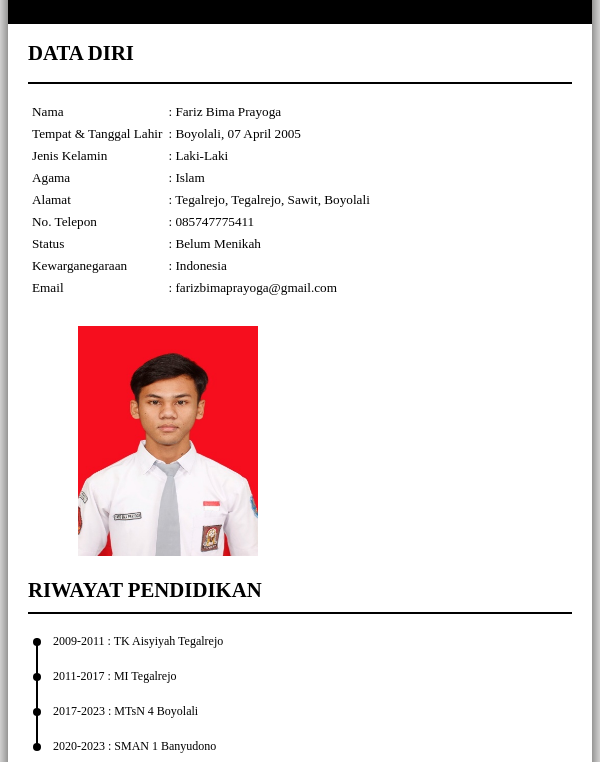
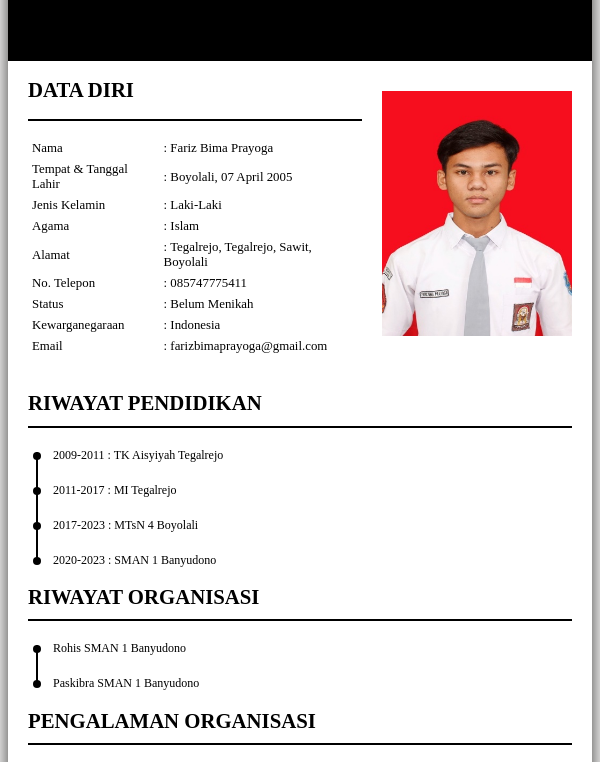
Before and after one commit to TheBims7/Portofolio-Multi-Pages, a plain HTML site: page CV.html in a window 600 px wide. Shown: the part 142-904 px from the top of the page. Drawn offline with Linux system fonts and the light colour scheme.

Commit message:
Update CV.html

```diff
--- a/CV.html
+++ b/CV.html
@@ -94,7 +94,7 @@
             content: none;
         }
 
-        @media(max-width:800px){
+        @media(max-width:600px){
             .tampilan {
                 width: 100%;
             }
@@ -125,7 +125,7 @@
 
             table{
                 margin-left: -40px;
-                font-size: 3.5mm;
+                font-size: 2.8mm;
             }
 
             .tampilan .bagian-tiga{
@@ -136,6 +136,51 @@
             .tampilan .bagian-tiga .list ul{
                 margin-left: -15px;
                 font-size: 12px;
+            }
+        }
+
+        @media(min-width:600px) and (max-width:950px){
+            .tampilan {
+                width: 100%;
+            }
+
+            h1{
+                font-size: 10mm;
+            }
+
+            .tampilan .bagian-dua{
+                display: flex;
+                grid-template-columns: none;
+                padding-left: 20px;
+                padding-right: 20px;
+            }
+
+            h2{
+                font-size: 5.5mm;
+            }
+
+            .foto {
+                padding-top: 30px;
+                padding-left: 20px;
+            }
+
+            img{
+                width: 190px;
+                height: 245px;
+            }
+
+            table{
+                margin-left: -40px;
+                font-size: 3.4mm;
+            }
+
+            .tampilan .bagian-tiga{
+                padding-left: 20px;
+                padding-right: 20px;
+            }
+
+            .tampilan .bagian-tiga .list ul{
+                margin-left: -15px;
             }
         }
     </style>
```
